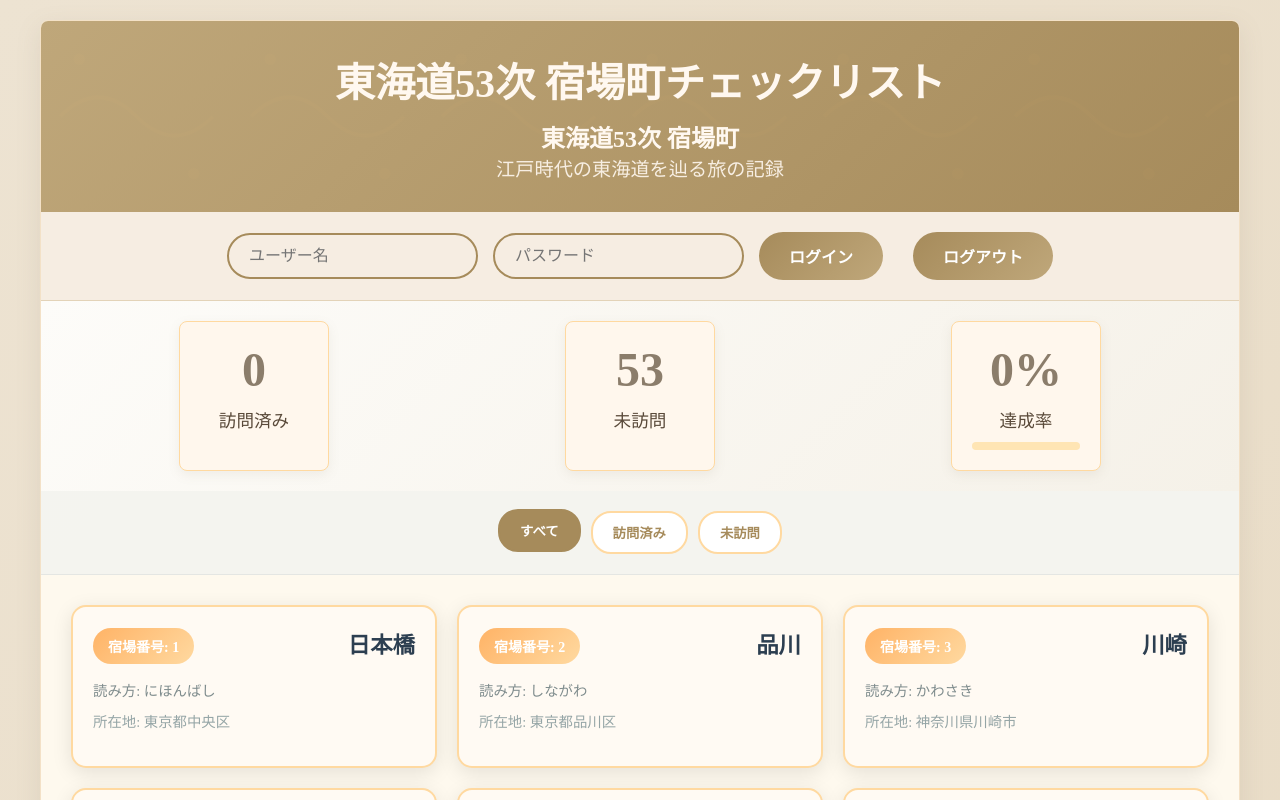
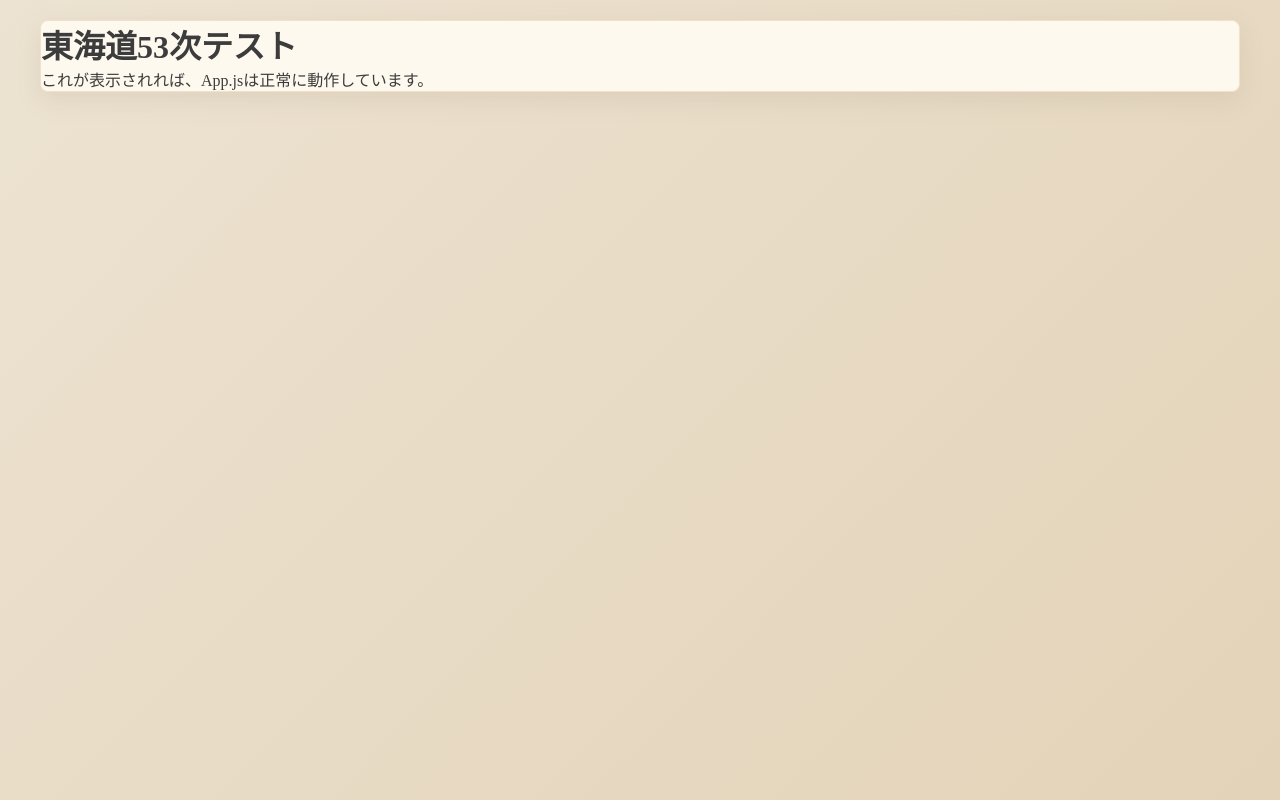
Before and after one commit to takashi3526/toukaido53station, a React (Create React App) app: page / in a window 1280 px wide. Shown: the top 800 px of the page. Built offline with nearby package versions, Linux system fonts and the light colour scheme.

Commit message:
Update App.js

```diff
--- a/src/App.js
+++ b/src/App.js
@@ -1,21 +1,11 @@
-import React, { useState } from 'react';
-import Header from './components/Header';
-import AuthButtons from './components/AuthButtons';
-import ProgressBar from './components/ProgressBar';
-import FilterTabs from './components/FilterTabs';
-import StationList from './components/StationList';
+import React from 'react';
 import './styles/tokaido_53_stations.css';
 
 function App() {
-  const [filter, setFilter] = useState('すべて');
-
   return (
     <div className="container">
-      <Header />
-      <AuthButtons />
-      <ProgressBar visited={0} total={53} />
-      <FilterTabs onFilterChange={setFilter} />
-      <StationList filter={filter} />
+      <h1>東海道53次テスト</h1>
+      <p>これが表示されれば、App.jsは正常に動作しています。</p>
     </div>
   );
 }
```
